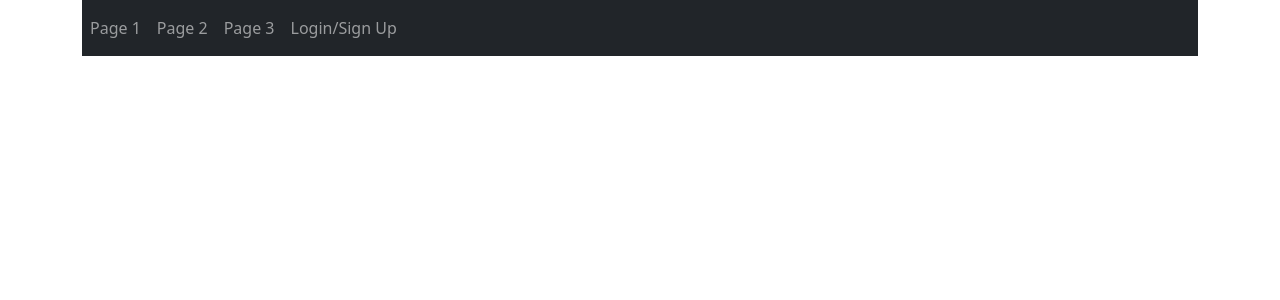
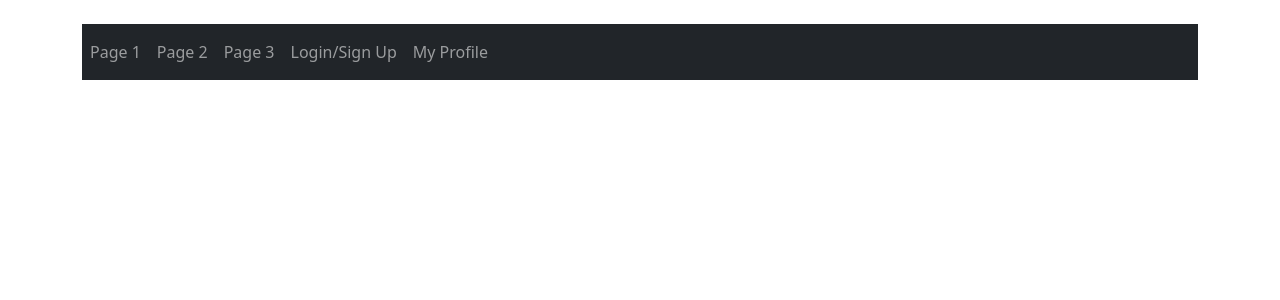
Before and after one commit to smittal2001/Coursarama-Project, a React (Create React App) app: page /home in a window 1280 px wide. Shown: the top 300 px of the page. Built offline with nearby package versions, Linux system fonts and the light colour scheme.

Commit message:
Added ProfileBar and connected to home page

```diff
--- a/src/App.js
+++ b/src/App.js
@@ -9,6 +9,7 @@ import Page2 from "./components/page2.component";
 import Page3 from "./components/page3.component";
 import LandingPage from "./components/landingpage.component";
 import LoginPage from "./components/loginpage.component";
+import Profile from "./profile_page/ProfilePage";
 
 
 //functions can only return a single jsx element such as a single div
@@ -17,8 +18,9 @@ function App() {
 
    <div className = "container">
      <Router>
-      <Navbar />
       <br/>
+      <Route path = "/home" component={Navbar} />
+      <Route path = "/Profile" component={Profile} />
       <Route exact path = "/"  component={LandingPage} />
       <Route path = "/home/page1"  component={Page1} />
       <Route path = "/home/page2"  component={Page2} />
--- a/src/components/navbar.component.js
+++ b/src/components/navbar.component.js
@@ -20,6 +20,9 @@ export default class Navbar extends Component {
                         <li className="navbar-item">
                             <Link to="/login" className="nav-link"> Login/Sign Up</Link>
                         </li>
+                        <li className="navbar-item">
+                            <Link to="/Profile" className="nav-link"> My Profile</Link>
+                        </li>
                     </ul>
                 </div>
             </nav>
```
